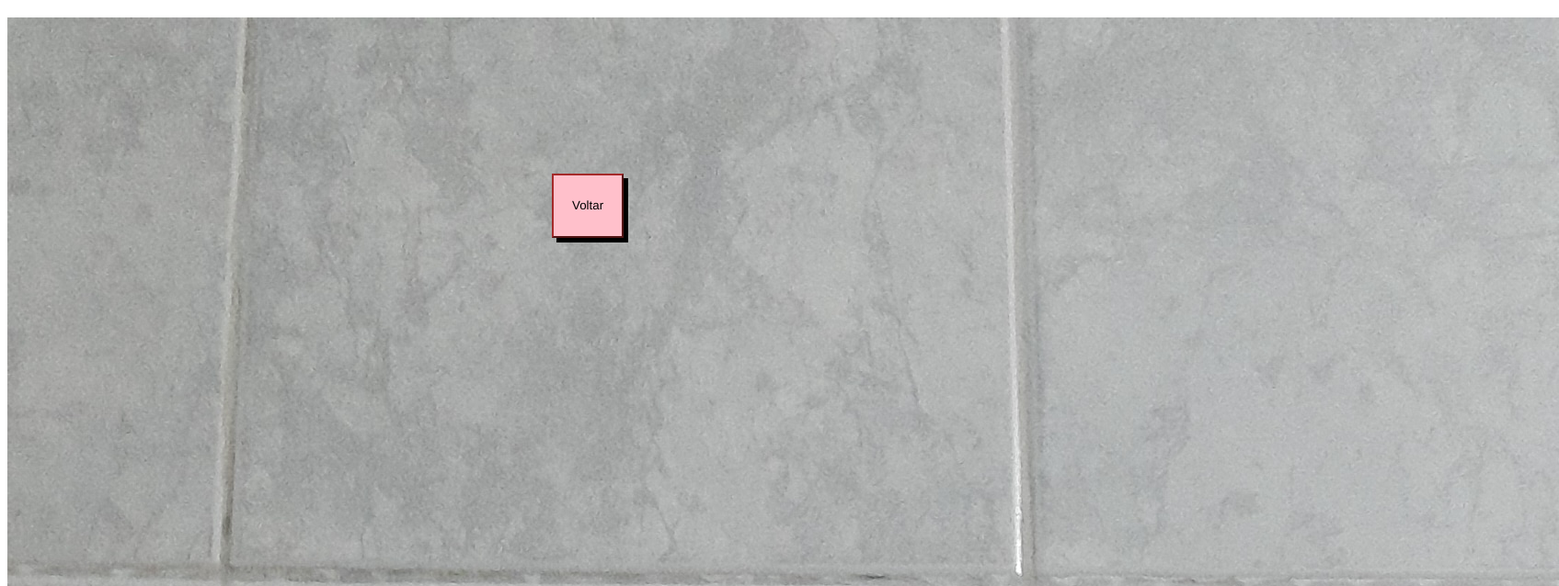
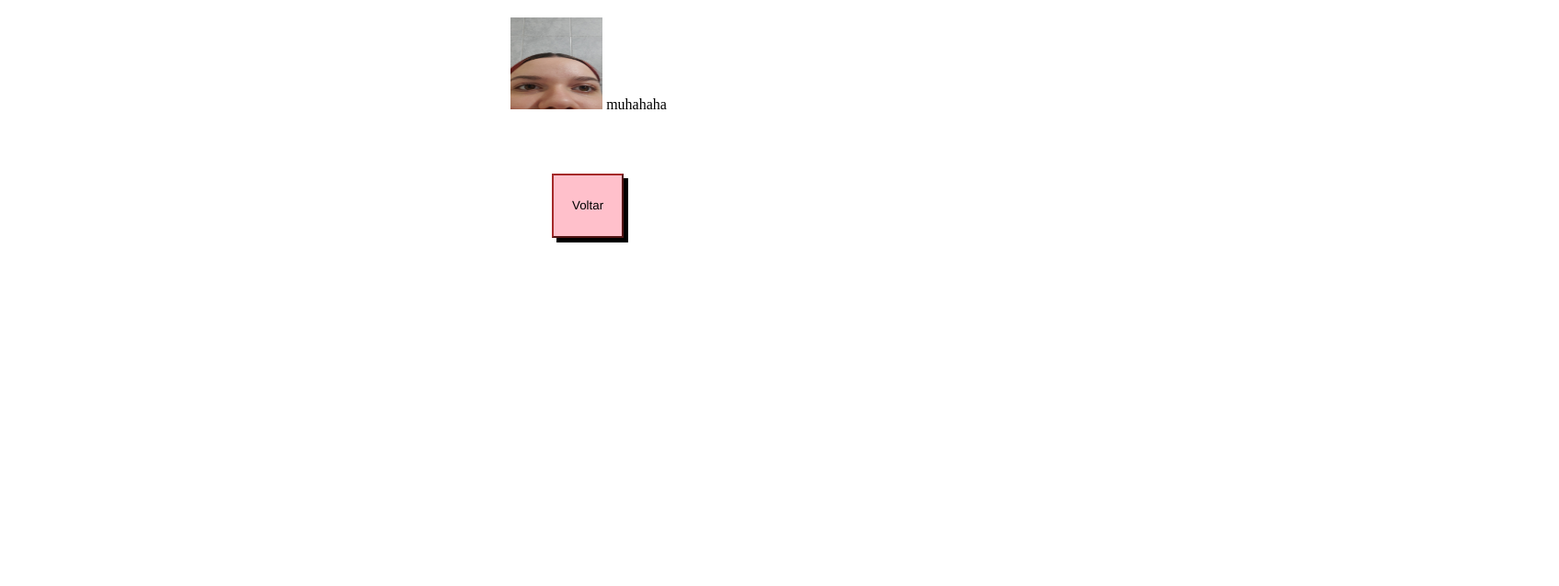
Before and after one commit to Silvin23e/S, a plain HTML site: page sair.html in a window 1280 px wide. Shown: the part 61-699 px from the top of the page at 92% size, 1695 px wide, since content can reach past the window. Drawn offline with Linux system fonts and the light colour scheme.

Commit message:
Update sair.html

```diff
--- a/sair.html
+++ b/sair.html
@@ -10,7 +10,7 @@
 
 
   <div>
-    <img src="foto.jpg.jpg"
+    <img src="foto.jpg.jpg" width="100px" height="100px">
 muhahaha
 
   </div>
```
